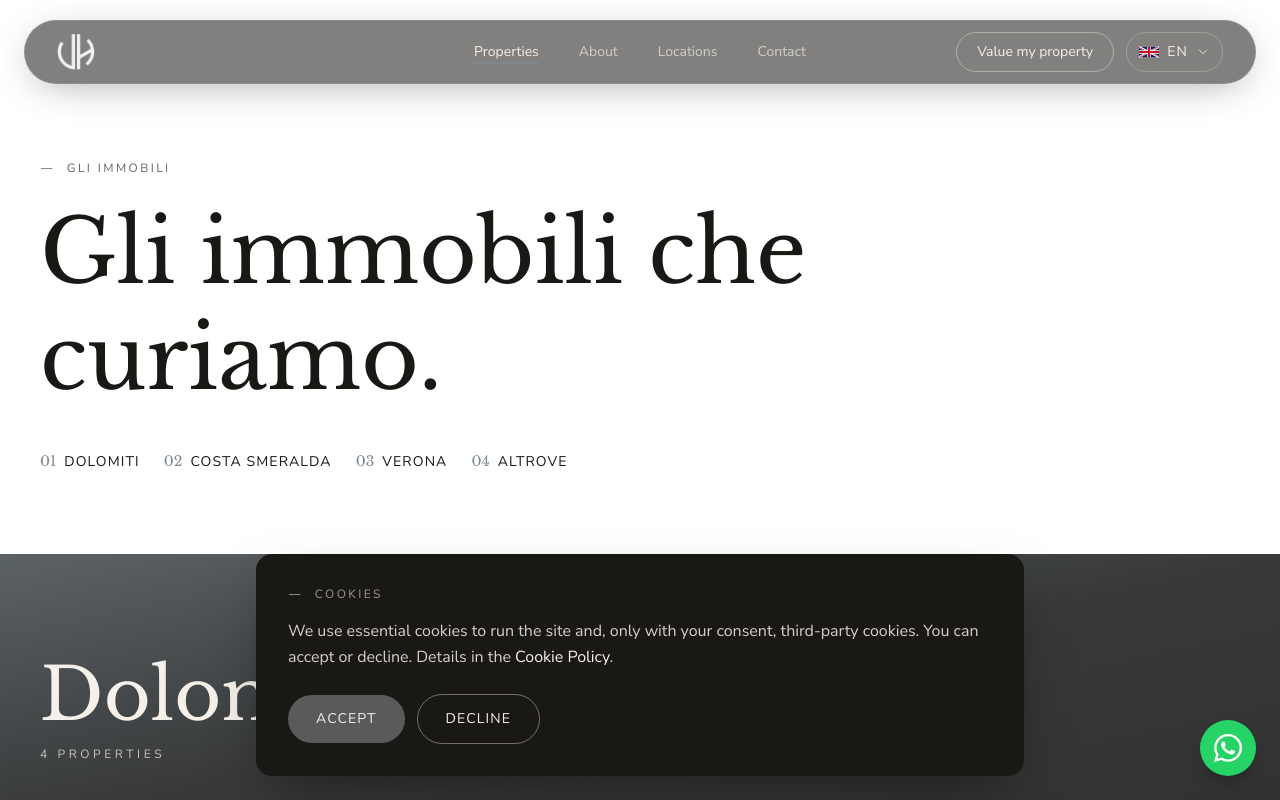
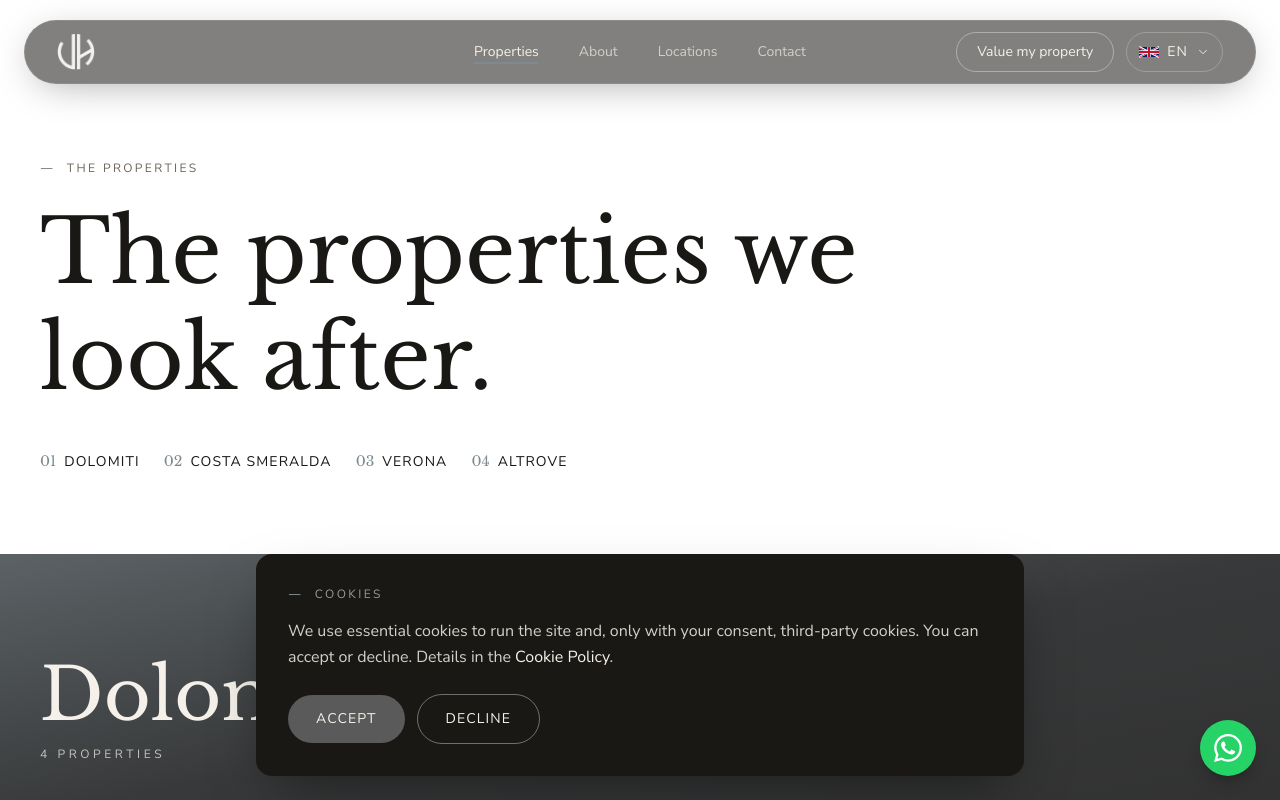
Before and after one commit to maxmaxim27/ultralighthome, a Next.js app: page /en/immobili in a window 1280 px wide. Shown: the top 800 px of the page. Built offline with nearby package versions, Linux system fonts and the light colour scheme.

Commit message:
feat(i18n): translate the properties index page into en and de

```diff
--- a/app/[locale]/immobili/page.tsx
+++ b/app/[locale]/immobili/page.tsx
@@ -50,6 +50,7 @@ export default async function PropertiesPage({
   setRequestLocale(locale);
 
   const t = await getTranslations("property");
+  const tPage = await getTranslations("propertiesPage");
   const groups = buildGroups();
 
   return (
@@ -58,13 +59,13 @@ export default async function PropertiesPage({
         <SectionWrap>
           <Reveal>
             <p className="text-xs tracking-[0.2em] uppercase text-stone">
-              <span className="font-display text-clay mr-2">—</span> Gli
-              immobili
+              <span className="font-display text-clay mr-2">—</span>{" "}
+              {tPage("eyebrow")}
             </p>
           </Reveal>
           <Reveal delay={0.1}>
             <h1 className="font-display mt-6 text-5xl md:text-7xl lg:text-[5.5rem] font-light leading-[1.2] tracking-[-0.01em] max-w-4xl">
-              Gli immobili che curiamo.
+              {tPage("title")}
             </h1>
           </Reveal>
 
@@ -130,7 +131,7 @@ export default async function PropertiesPage({
               </div>
             ) : (
               <p className="text-center text-stone py-12">
-                In arrivo nuovi immobili in questa zona.
+                {tPage("empty")}
               </p>
             )}
           </SectionWrap>
--- a/messages/de.json
+++ b/messages/de.json
@@ -167,5 +167,10 @@
       "dolomiti": "Chalet in den Dolomiten",
       "office": "Unser Büro in Verona"
     }
+  },
+  "propertiesPage": {
+    "eyebrow": "Die Immobilien",
+    "title": "Die Immobilien, die wir betreuen.",
+    "empty": "In dieser Region kommen neue Immobilien hinzu."
   }
 }
--- a/messages/en.json
+++ b/messages/en.json
@@ -167,5 +167,10 @@
       "dolomiti": "Chalet in the Dolomites",
       "office": "Our office in Verona"
     }
+  },
+  "propertiesPage": {
+    "eyebrow": "The properties",
+    "title": "The properties we look after.",
+    "empty": "New properties are coming to this area."
   }
 }
--- a/messages/it.json
+++ b/messages/it.json
@@ -167,5 +167,10 @@
       "dolomiti": "Chalet sulle Dolomiti",
       "office": "Il nostro ufficio a Verona"
     }
+  },
+  "propertiesPage": {
+    "eyebrow": "Gli immobili",
+    "title": "Gli immobili che curiamo.",
+    "empty": "In arrivo nuovi immobili in questa zona."
   }
 }
```
